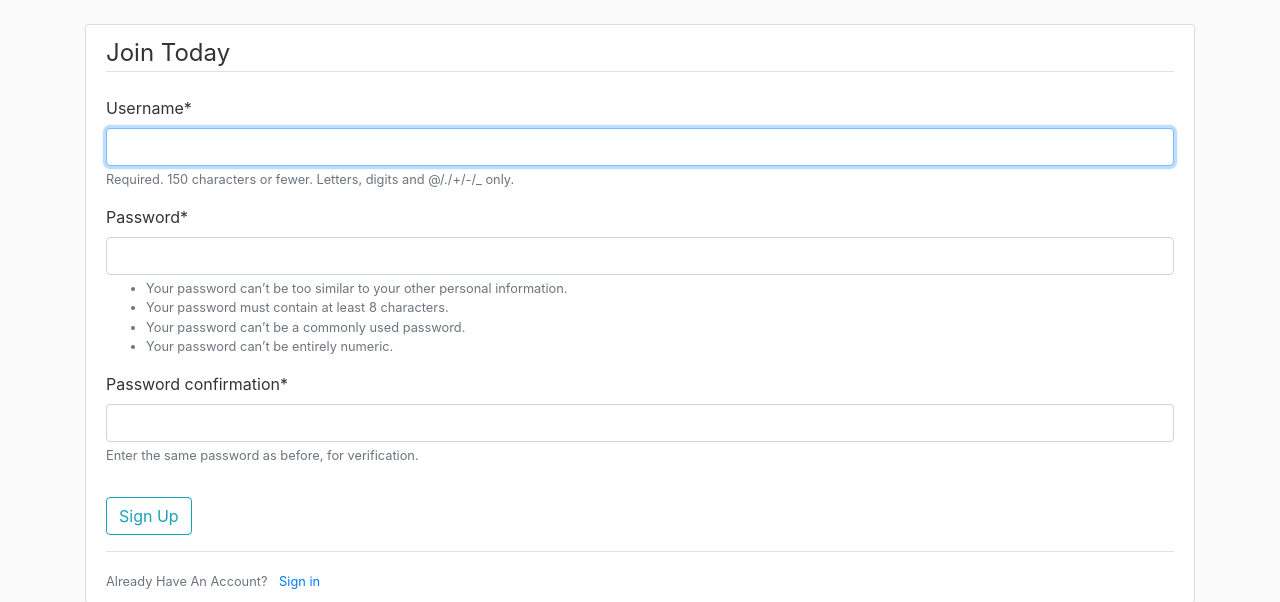
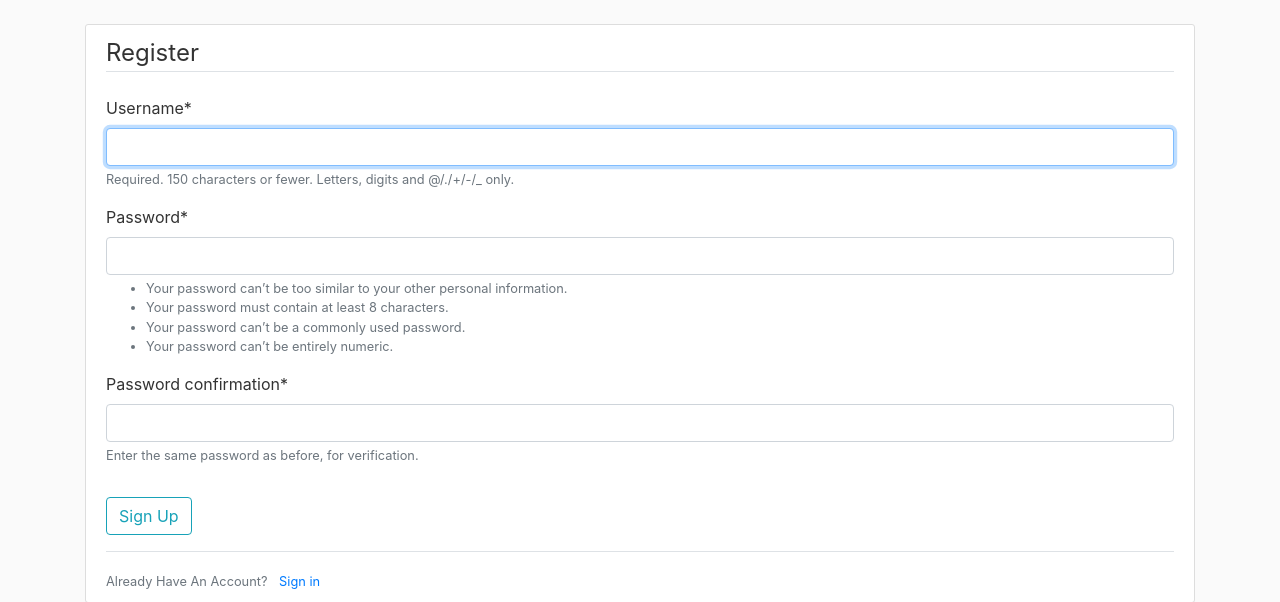
Before and after one commit to uoForms/Admin-CANBeWell, a Django app: page /register/ in a window 1280 px wide. Shown: the part 56-658 px from the top of the page. Run offline with Django 3.2, Linux system fonts and the light colour scheme; some libraries are stand-ins or nearby versions.

Commit message:
update register page

```diff
--- a/users/templates/users/register.html
+++ b/users/templates/users/register.html
@@ -5,7 +5,7 @@
         <form method="POST">
             {% csrf_token %}
             <fieldset class="form-group">
-                <legend class="border-bottom mb-4">Join Today</legend>
+                <legend class="border-bottom mb-4">Register</legend>
                 {{ form|crispy }}
             </fieldset>
             <div class="form-group">
```
